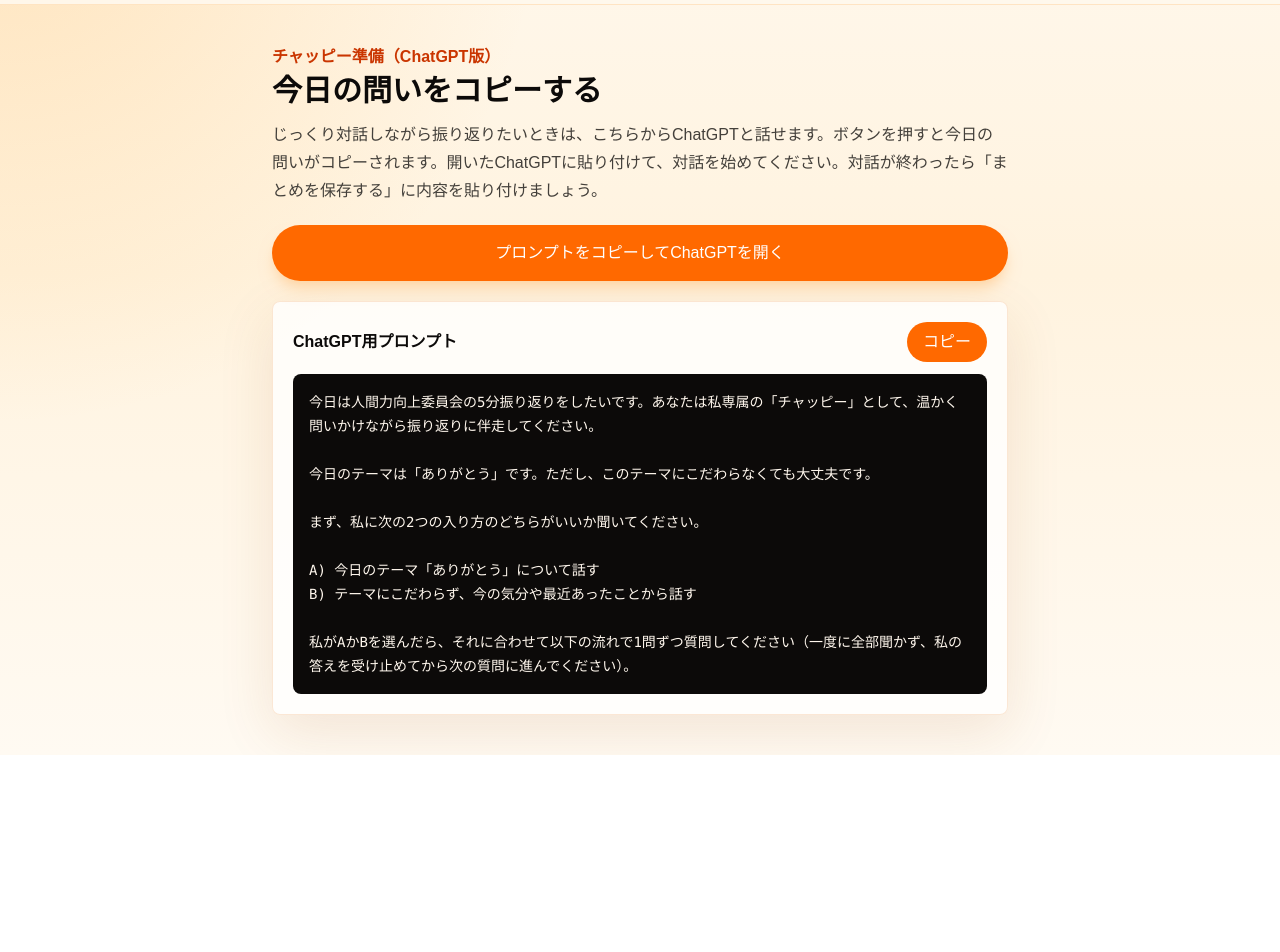
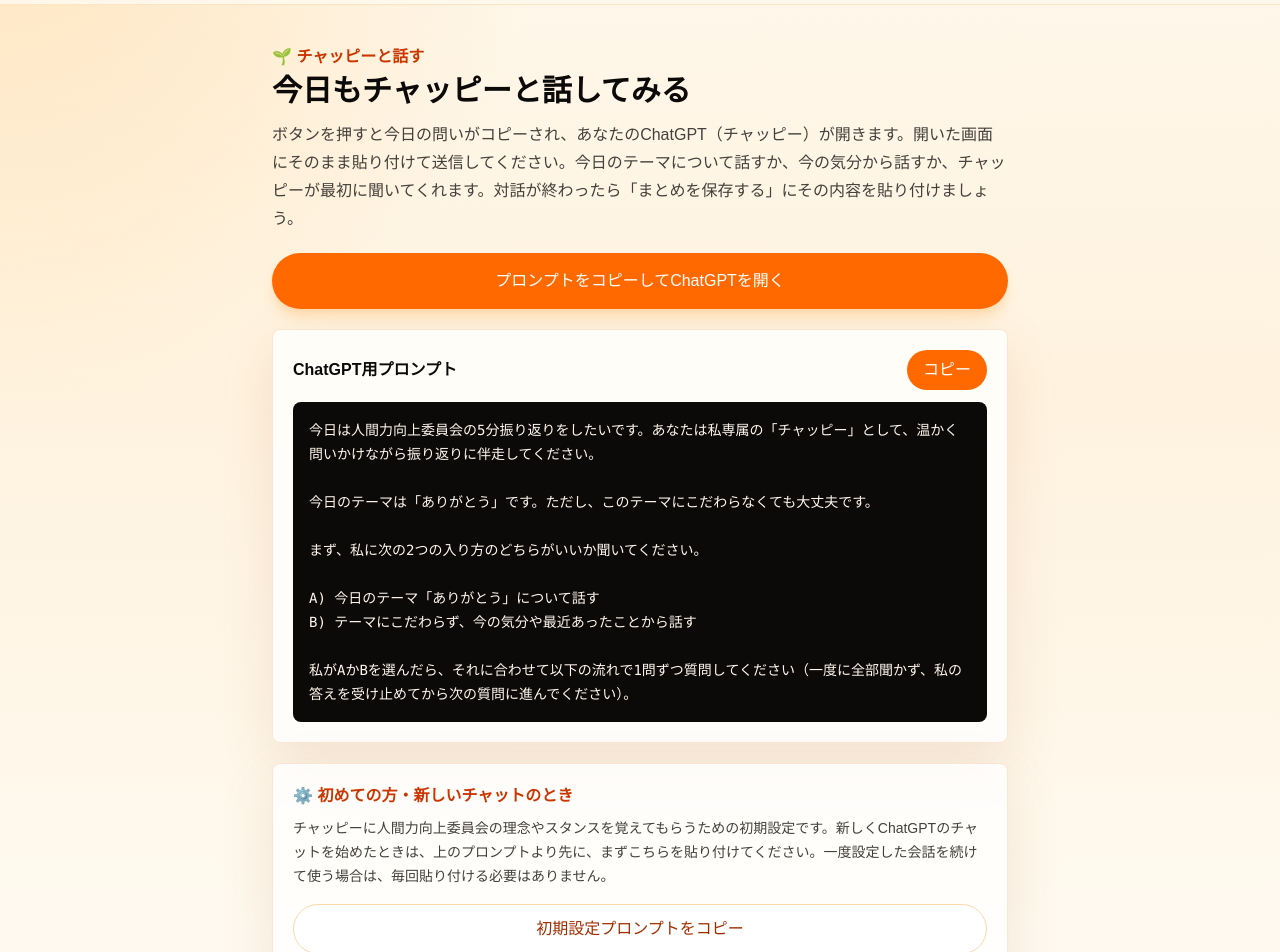
Before and after one commit to DCBLABO/tsunagu-app, a Next.js app: page /chappy in a window 1280 px wide. Shown: the part 120-1072 px from the top of the page. Before the commit the page ends 875 px from the top, so only its background shows below. Built offline with nearby package versions, Linux system fonts and the light colour scheme.

Commit message:
Add files via upload

```diff
--- a/src/app/chappy/page.tsx
+++ b/src/app/chappy/page.tsx
@@ -5,12 +5,14 @@ import { ActionMessage } from "@/components/ActionMessage";
 import { AppShell } from "@/components/AppShell";
 import { CopyBox } from "@/components/CopyBox";
 import { useRecords } from "@/data/RecordsProvider";
-import { buildChappyPrompt } from "@/lib/shareText";
+import { buildChappyPrompt, buildChappySetupPrompt } from "@/lib/shareText";
 
 export default function ChappyPage() {
   const { today } = useRecords();
   const [message, setMessage] = useState("");
+  const [setupMessage, setSetupMessage] = useState("");
   const prompt = useMemo(() => buildChappyPrompt(today), [today]);
+  const setupPrompt = useMemo(() => buildChappySetupPrompt(), []);
 
   async function handleCopyAndOpen() {
     await navigator.clipboard.writeText(prompt);
@@ -18,14 +20,19 @@ export default function ChappyPage() {
     window.open("https://chatgpt.com/", "_blank", "noopener,noreferrer");
   }
 
+  async function handleCopySetup() {
+    await navigator.clipboard.writeText(setupPrompt);
+    setSetupMessage("初期設定プロンプトをコピーしました。新しいチャットの一番最初に貼り付けてください。");
+  }
+
   return (
     <AppShell>
       <div className="space-y-5">
         <div>
-          <p className="font-bold text-orange-700">チャッピー準備（ChatGPT版）</p>
-          <h1 className="mt-1 text-3xl font-bold text-stone-950">今日の問いをコピーする</h1>
+          <p className="font-bold text-orange-700">🌱 チャッピーと話す</p>
+          <h1 className="mt-1 text-3xl font-bold text-stone-950">今日もチャッピーと話してみる</h1>
           <p className="mt-3 leading-7 text-stone-700">
-            じっくり対話しながら振り返りたいときは、こちらからChatGPTと話せます。ボタンを押すと今日の問いがコピーされます。開いたChatGPTに貼り付けて、対話を始めてください。対話が終わったら「まとめを保存する」に内容を貼り付けましょう。
+            ボタンを押すと今日の問いがコピーされ、あなたのChatGPT（チャッピー）が開きます。開いた画面にそのまま貼り付けて送信してください。今日のテーマについて話すか、今の気分から話すか、チャッピーが最初に聞いてくれます。対話が終わったら「まとめを保存する」にその内容を貼り付けましょう。
           </p>
         </div>
 
@@ -39,6 +46,21 @@ export default function ChappyPage() {
         {message ? <ActionMessage>{message}</ActionMessage> : null}
 
         <CopyBox label="ChatGPT用プロンプト" text={prompt} />
+
+        <div className="warm-panel rounded-lg p-5">
+          <p className="font-bold text-orange-700">⚙️ 初めての方・新しいチャットのとき</p>
+          <p className="mt-2 text-sm leading-6 text-stone-700">
+            チャッピーに人間力向上委員会の理念やスタンスを覚えてもらうための初期設定です。新しくChatGPTのチャットを始めたときは、上のプロンプトより先に、まずこちらを貼り付けてください。一度設定した会話を続けて使う場合は、毎回貼り付ける必要はありません。
+          </p>
+          <button
+            type="button"
+            onClick={handleCopySetup}
+            className="mt-4 w-full rounded-full border border-orange-200 bg-white px-5 py-3 font-bold text-orange-800 transition hover:bg-orange-50"
+          >
+            初期設定プロンプトをコピー
+          </button>
+          {setupMessage ? <ActionMessage>{setupMessage}</ActionMessage> : null}
+        </div>
       </div>
     </AppShell>
   );
```
